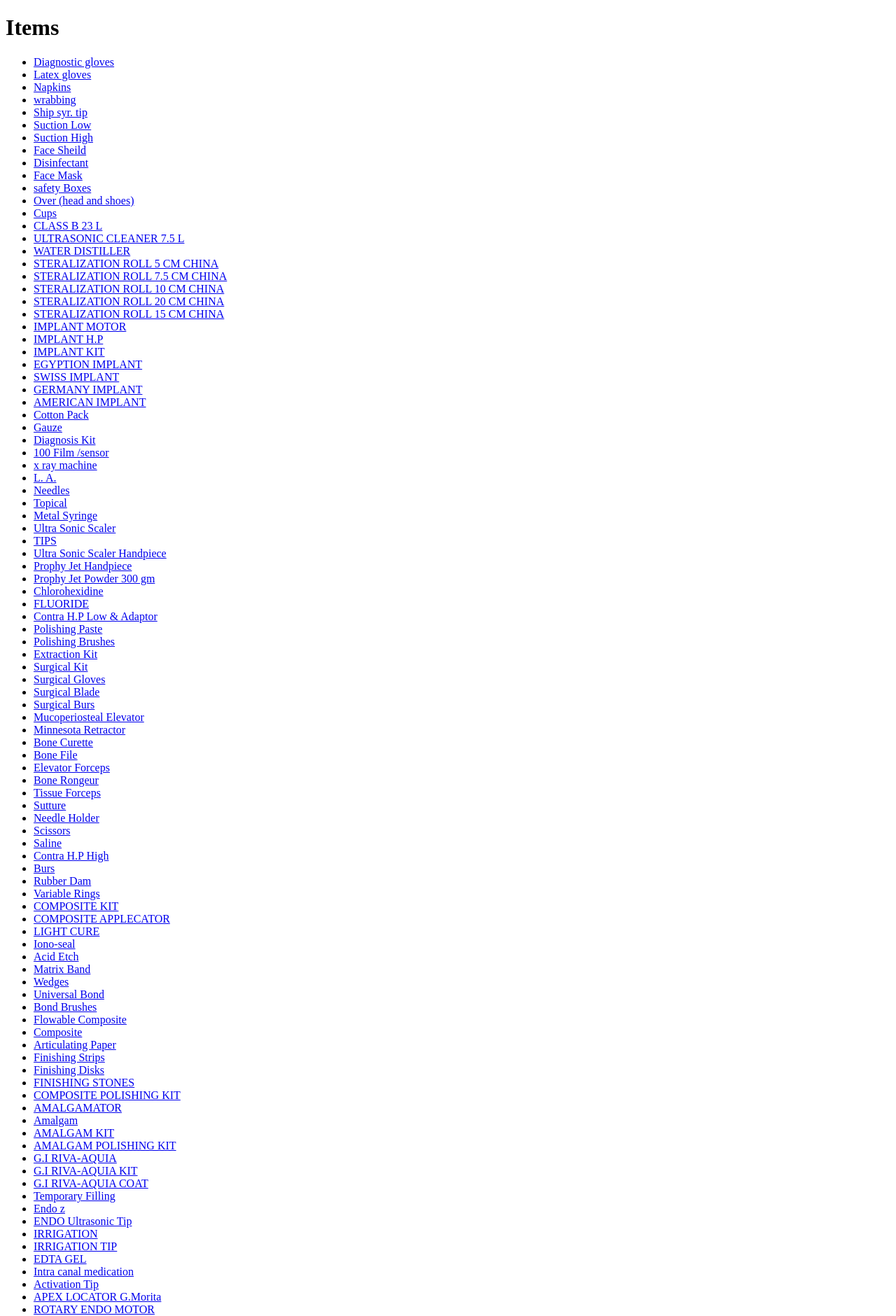
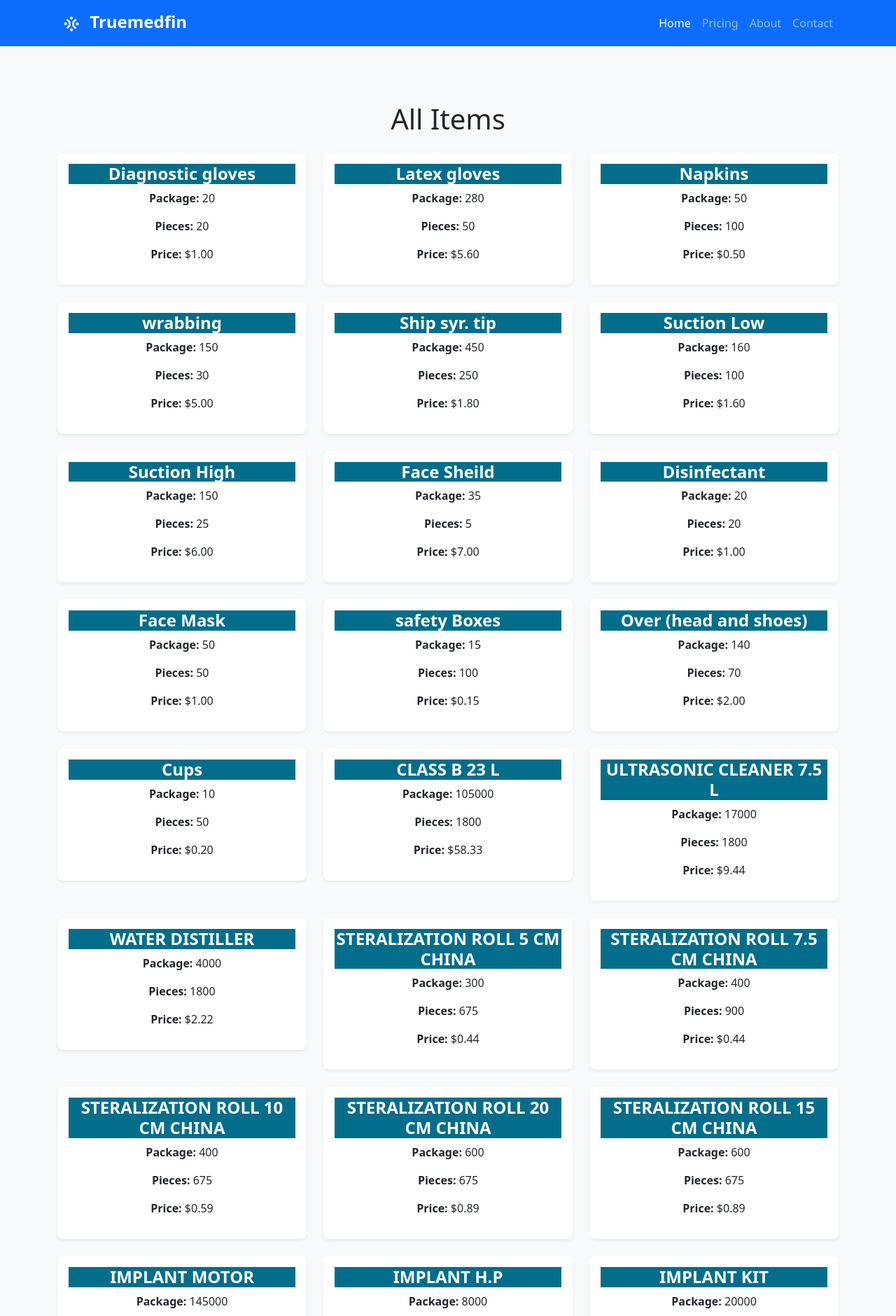
Before and after one commit to Mina133/Truemedfin, a Django app: page /pricing/items in a window 1280 px wide. Shown: the top 1880 px of the page at 70% size. Run offline with Django 5.2, Linux system fonts and the light colour scheme; data comes from the database, SQL or seed files in the repository; both versions use the stored data as it was after the commit.

Commit message:
end of SPECIALIZATIONs Archetcure .. need more accurate data from the Owner

```diff
--- a/truemedfin/dashboard/models.py
+++ b/truemedfin/dashboard/models.py
@@ -1,10 +1,11 @@
 from django.db import models
 
-# Create your models here.
+
 class Item(models.Model):
     name = models.CharField(max_length=100)
     package = models.IntegerField()
     number_of_pieces = models.IntegerField()
+
     def price(self):
         if self.number_of_pieces == 0 or self.package == 0:
             return 0
@@ -13,13 +14,108 @@ class Item(models.Model):
     def __str__(self):
         return self.name
 
+
 class List(models.Model):
     name = models.CharField(max_length=100)
     items = models.ManyToManyField(Item)
 
     def list_price(self):
         items = self.items.all()
-        return sum([item.price() for item in items])
+        return sum(item.price() for item in items)
 
     def __str__(self):
         return self.name
+
+
+class WorkingHours(models.Model):
+    hours_per_day = models.IntegerField()
+    days_per_week = models.IntegerField()
+
+    def hours_per_week(self):
+        return self.hours_per_day * self.days_per_week  # 5 * 6 = 30 (based on image)
+
+    def hours_per_month(self):
+        return self.hours_per_week() * 4  # 30 * 4 = 120
+
+    def hours_per_year(self):
+        return self.hours_per_month() * 12  # 120 * 12 = 1440
+
+    def days_per_month(self):
+        return self.days_per_week * 4
+
+    def days_per_year(self):
+        return self.days_per_month() * 12
+
+
+class Depreciation(models.Model):
+    investment_cost = models.IntegerField()
+    number_of_years = models.IntegerField()
+
+    def depreciation_per_year(self):
+        return self.investment_cost / self.number_of_years  # Based on image: 140000/year
+
+    def depreciation_per_month(self):
+        return self.depreciation_per_year() / 12  # 140000 / 12 = 11667
+
+    def depreciation_per_day(self, working_hours_instance):
+        days_per_month = working_hours_instance.days_per_month()
+        return self.depreciation_per_month() / days_per_month  # Daily depreciation = 486 (from image)
+
+    def depreciation_per_hour(self, working_hours_instance):
+        hours_per_month = working_hours_instance.hours_per_month()
+        return self.depreciation_per_month() / hours_per_month  # 11667 / 120 = 97
+
+
+class FixedOperationalCost(models.Model):
+    rent = models.IntegerField()
+    routine_marketing = models.IntegerField()
+    bills = models.IntegerField()
+    secretary_and_assistant = models.IntegerField()
+    doctor_salaries = models.IntegerField()
+
+    def fixed_operational_cost_per_month(self):
+        return (
+            self.rent +
+            self.routine_marketing +
+            self.bills +
+            self.secretary_and_assistant +
+            self.doctor_salaries
+        )  # Summing monthly costs: Rent, marketing, salaries, bills
+
+    def fixed_operational_cost_per_hour(self, working_hours_instance):
+        hours_per_month = working_hours_instance.hours_per_month()  # Use 120 hours/month from image
+        return self.fixed_operational_cost_per_month() / hours_per_month  # 43700 / 120 = 364
+
+
+def total_operational_cost_per_hour(working_hours_instance, fixed_cost_instance, depreciation_instance):
+    """
+    Calculate the total operational cost per hour by summing fixed costs and depreciation costs.
+    """
+    fixed_cost_hourly = fixed_cost_instance.fixed_operational_cost_per_hour(working_hours_instance)
+    depreciation_hourly = depreciation_instance.depreciation_per_hour(working_hours_instance)
+    return fixed_cost_hourly + depreciation_hourly
+
+
+class Specialization(models.Model):
+    name = models.CharField(max_length=100)
+    specific_items = models.ManyToManyField(Item, related_name='specialization_items')
+    specific_lists = models.ManyToManyField(List, related_name='specialization_lists')
+
+    def cost_per_patient(self, working_hours, fixed_cost, depreciation):
+        """
+        Calculate the cost per patient based on items, lists, and operational costs.
+        """
+        total_items_cost = sum(item.price() for item in self.specific_items.all())
+        total_lists_cost = sum(lst.list_price() for lst in self.specific_lists.all())
+        hourly_cost = total_operational_cost_per_hour(working_hours, fixed_cost, depreciation)
+        return total_items_cost + total_lists_cost + (hourly_cost*0.5)
+
+    def service_cost(self, working_hours, fixed_cost, depreciation):
+        """
+        Calculate the service cost as 35% of cost per patient.
+        """
+        cost_per_patient = self.cost_per_patient(working_hours, fixed_cost, depreciation)
+        return cost_per_patient * 1.35  # 100% + 35%
+
+    def __str__(self):
+        return self.name
--- /dev/null
+++ b/truemedfin/dashboard/services/specialization_service.py
@@ -0,0 +1 @@
+from dashboard.models import Item, List, WorkingHours, Depreciation, FixedOperationalCoast
--- a/truemedfin/dashboard/urls.py
+++ b/truemedfin/dashboard/urls.py
@@ -1,7 +1,9 @@
 from django.urls import path, include
-from .views import ItemView, ListView, list_detail_view
+from .views import ItemView, ListView, list_detail_view, AllItemsView, SpecializationView
 urlpatterns = [
     path('items', ItemView.as_view(), name='items'),
     path('lists', ListView.as_view(), name='lists'),
     path('lists/<int:list_id>/', list_detail_view, name='list_detail'),
+    path('all-items/', AllItemsView.as_view(), name='all_items'),
+    path('specializations/', SpecializationView.as_view(), name='specializations'),
 ]
--- a/truemedfin/dashboard/views.py
+++ b/truemedfin/dashboard/views.py
@@ -1,6 +1,6 @@
 from django.shortcuts import render, get_object_or_404
-from .models import Item, List
-from django.views.generic import ListView, DetailView
+from .models import Item, List, WorkingHours, Depreciation, FixedOperationalCost, Specialization, total_operational_cost_per_hour
+from django.views.generic import ListView, DetailView, TemplateView
 # Create your views here.
 
 class ItemView(ListView):
@@ -23,17 +23,56 @@ class ListDetailView(DetailView):
 
     def get_context_data(self, **kwargs):
         context = super().get_context_data(**kwargs)
-        context['items'] = Item.objects.all()
+        context['items'] = Item.objects.all()  # Add all items to the context
         return context
 
     def getListPrice(self, **kwargs):
         listPrice = sum(item.price for item in self.items)
         return listPrice
 
+class AllItemsView(TemplateView):
+    template_name = 'all_items.html'
 
+    def get_context_data(self, **kwargs):
+        context = super().get_context_data(**kwargs)
+        context['items'] = Item.objects.all()  # Pass all items to the template
+        return context
 def list_detail_view(request, list_id):
         list_obj = get_object_or_404(List, id=list_id)
         return render(request, 'list_details.html', {'list': list_obj})
 
 def dashboard(request):
     return render(request, 'dashboard.html')
+
+class SpecializationView(TemplateView):
+    template_name = "specialization.html"
+
+    def get_context_data(self, **kwargs):
+        context = super().get_context_data(**kwargs)
+
+        # Fetch global parameters
+        working_hours = WorkingHours.objects.first()
+        fixed_cost = FixedOperationalCost.objects.first()
+        depreciation = Depreciation.objects.first()
+
+        # Handle missing data
+        if not (working_hours and fixed_cost and depreciation):
+            context["error"] = "Missing data for calculations."
+            return context
+
+        # Fetch specialization data
+        specializations = Specialization.objects.all()
+        specialization_data = [
+            {
+                "name": specialization.name,
+                "cost_per_patient": specialization.cost_per_patient(working_hours, fixed_cost, depreciation),
+                "service_cost": specialization.service_cost(working_hours, fixed_cost, depreciation),
+            }
+            for specialization in specializations
+        ]
+
+        # Add data to context
+        context["hourly_rate"] = total_operational_cost_per_hour(working_hours, fixed_cost, depreciation)
+        context["specializations"] = specialization_data
+
+        return context
--- a/truemedfin/templates/base.html
+++ b/truemedfin/templates/base.html
@@ -19,6 +19,21 @@
 
         .content {
             padding: 2rem;
+        }
+
+        .card {
+            border: none;
+            border-radius: 0.5rem;
+            box-shadow: 0 0 1rem rgba(0, 0, 0, 0.1);
+        }
+
+        .card-title {
+            font-size: 1.5rem;
+            font-weight: bold;
+            background: #036e8b;
+            background-position: 3px 3px;
+            ;
+            color: white;
         }
     </style>
 </head>
@@ -62,7 +77,7 @@
 
     <!-- Footer -->
     <footer class="text-center py-3 bg-light mt-auto">
-        <p>&copy; 2024 My Web App. All rights reserved.</p>
+        <p>&copy; 2024 Truemedfin. All rights reserved.</p>
     </footer>
 
     <!-- Bootstrap JS Bundle -->
--- a/truemedfin/templates/items.html
+++ b/truemedfin/templates/items.html
@@ -1,26 +1,22 @@
-<!DOCTYPE html>
-<html lang="en">
-
-<head>
-    <meta charset="UTF-8">
-    <meta name="viewport" content="width=device-width, initial-scale=1.0">
-    <title>Items</title>
-</head>
-
-<body>
-
-    <h1>Items</h1>
-
-    <ul>
+{% extends "base.html" %} {% block title %}All Items{% endblock %} {% block content %}
+<div class="container mt-5">
+    <h1 class="text-center mb-4">All Items</h1>
+    <div class="row">
         {% for item in items %}
-        <li>
-            <a href="/items/{{ item.id }}">{{ item.name }}</a>
-        </li>
+        <div class="col-md-4">
+            <div class="card shadow-sm mb-4">
+                <div class="card-body text-center">
+                    <h5 class="card-title">{{ item.name }}</h5>
+                    <p><strong>Package:</strong> {{ item.package }}</p>
+                    <p><strong>Pieces:</strong> {{ item.number_of_pieces }}</p>
+                    <p><strong>Price:</strong> ${{ item.price|floatformat:2 }}</p>
+                </div>
+            </div>
+        </div>
         {% endfor %}
-    </ul>
-
-    <a href="/items/create">Create new item</a>
-
-</body>
-
-</html>
+    </div>
+    <div class="text-center mt-4">
+        <a href="{% url 'lists' %}" class="btn btn-secondary">Back to Lists</a>
+    </div>
+</div>
+{% endblock %}
```
Also changed, not shown: truemedfin/dashboard/admin.py (+47 -3 lines), truemedfin/templates/all_items.html (added, +30 -0 lines), truemedfin/templates/lists.html (+11 -1 lines), truemedfin/templates/specialization.html (added, +28 -0 lines), truemedfin/dashboard/migrations/0003_depreciation_fixedoperationalcoast_workinghours.py (added), truemedfin/dashboard/migrations/0004_rename_investment_cost_depreciation_investment_cost_and_more.py (added), truemedfin/dashboard/migrations/0005_rename_fixedoperationalcoast_fixedoperationalcost.py (added), truemedfin/db.sqlite3.
